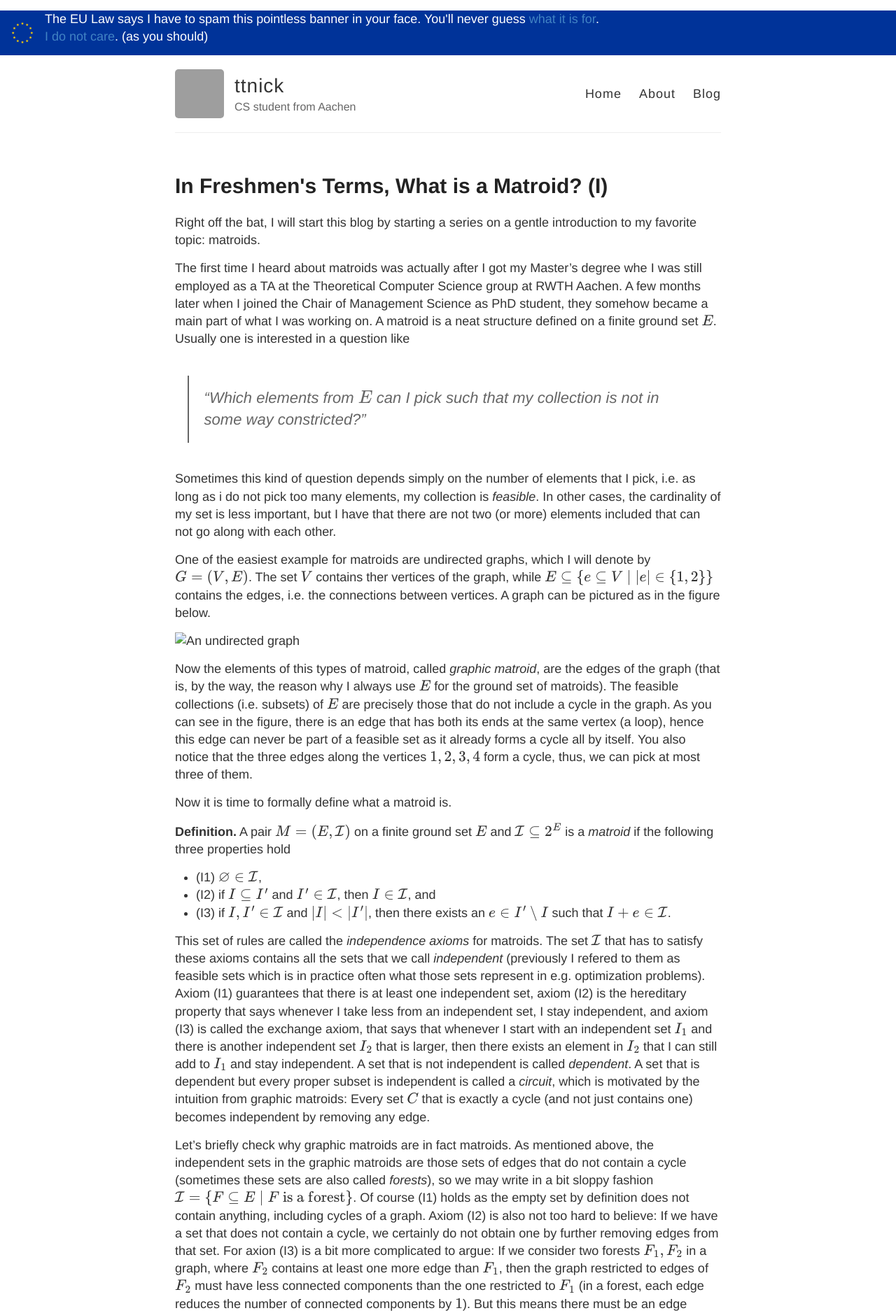
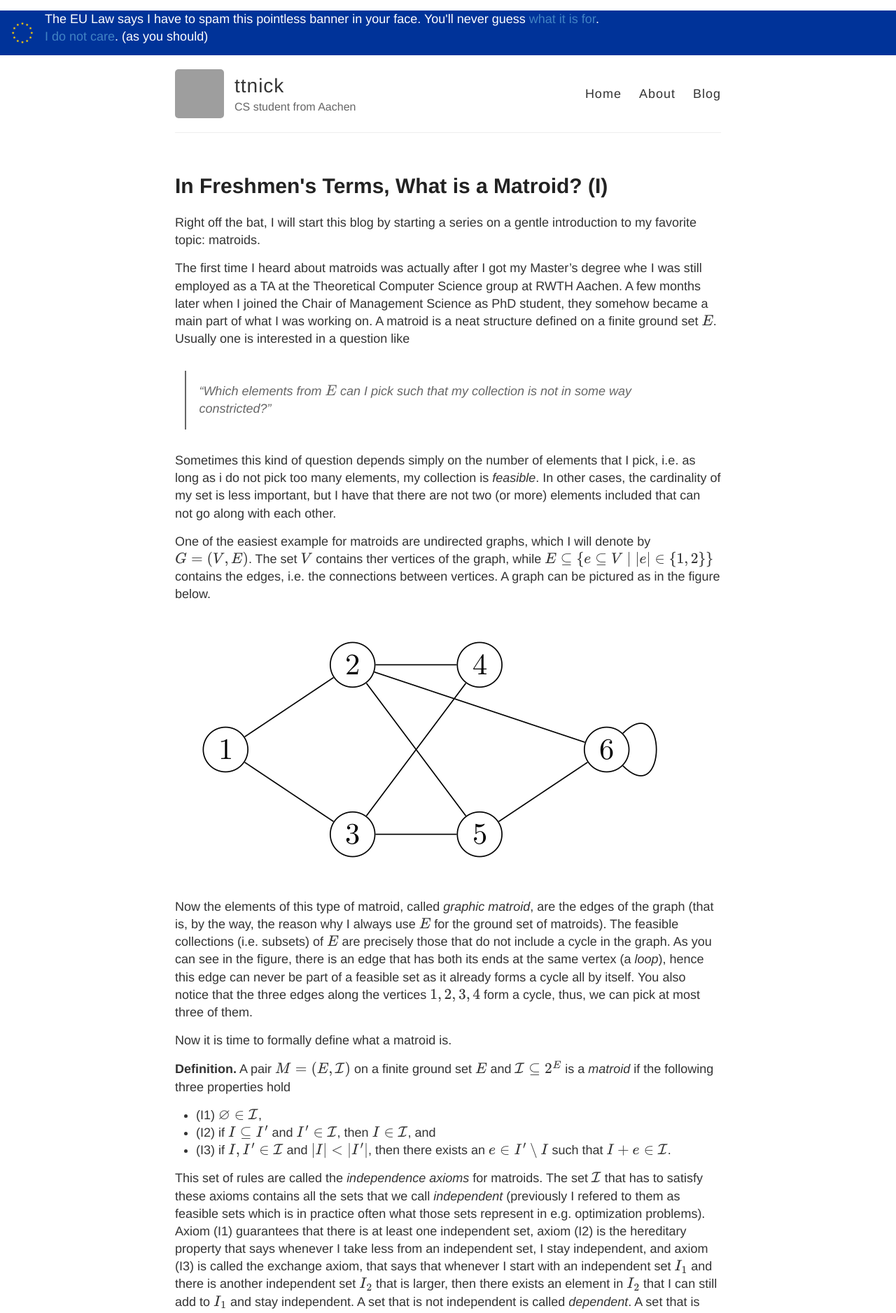
Before and after one commit to ttnick/ttnick.github.io, a Jekyll site: the page built from _posts/2022-01-14-in-freshmen-s-terms-what-is-a-matroid.md, in a window 1280 px wide. Shown: the top 1877 px of the page at 70% size. Built offline with Jekyll 4.4.1, drawn with Linux system fonts in a browser that asks for light colours; formulas are drawn with MathJax 3; grey boxes are pictures that could not be loaded.

Commit message:
quote style, image

```diff
--- a/_posts/2022-01-14-in-freshmen-s-terms-what-is-a-matroid.md
+++ b/_posts/2022-01-14-in-freshmen-s-terms-what-is-a-matroid.md
@@ -14,9 +14,9 @@ Sometimes this kind of question depends simply on the number of elements that I
 
 One of the easiest example for matroids are undirected graphs, which I will denote by $G = (V, E)$. The set $V$ contains ther vertices of the graph, while $E \subseteq \\{e \subseteq V \mid \|e\| \in \\{1, 2\\}\\}$ contains the edges, i.e. the connections between vertices. A graph can be pictured as in the figure below.
 
-![An undirected graph]()
+![An undirected graph](/images/blog/graph.png)
 
-Now the elements of this types of matroid, called *graphic matroid*, are the edges of the graph (that is, by the way, the reason why I always use $E$ for the ground set of matroids). The feasible collections (i.e. subsets) of $E$ are precisely those that do not include a cycle in the graph. As you can see in the figure, there is an edge that has both its ends at the same vertex (a loop), hence this edge can never be part of a feasible set as it already forms a cycle all by itself. You also notice that the three edges along the vertices $1, 2, 3, 4$ form a cycle, thus, we can pick at most three of them.
+Now the elements of this type of matroid, called *graphic matroid*, are the edges of the graph (that is, by the way, the reason why I always use $E$ for the ground set of matroids). The feasible collections (i.e. subsets) of $E$ are precisely those that do not include a cycle in the graph. As you can see in the figure, there is an edge that has both its ends at the same vertex (a *loop*), hence this edge can never be part of a feasible set as it already forms a cycle all by itself. You also notice that the three edges along the vertices $1, 2, 3, 4$ form a cycle, thus, we can pick at most three of them.
 
 Now it is time to formally define what a matroid is.
 
--- a/style.scss
+++ b/style.scss
@@ -257,7 +257,7 @@ nav {
     border-left: 2px solid $gray;
     padding: 0.1em 1em;
     color: $gray;
-    font-size: 22px;
+    font-size: 18px;
     font-style: italic;
   }
 
```
Also changed, not shown: images/blog/graph.png (added).
